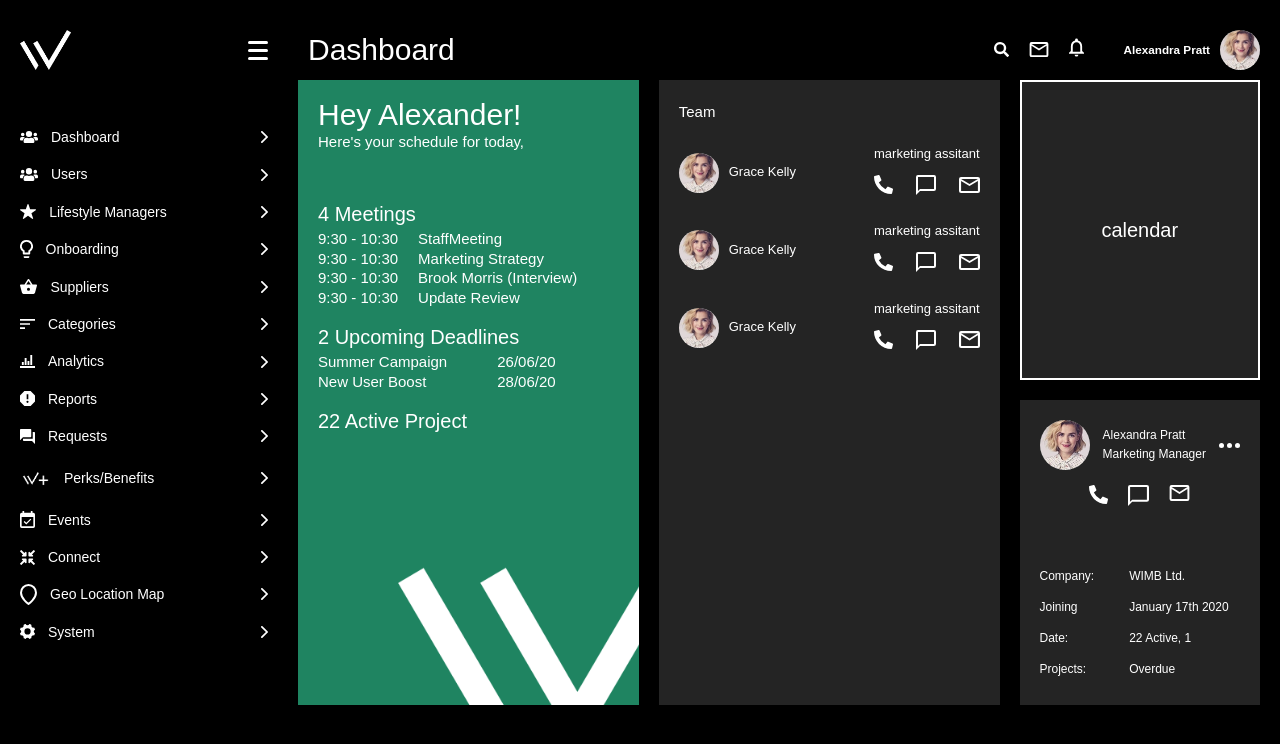
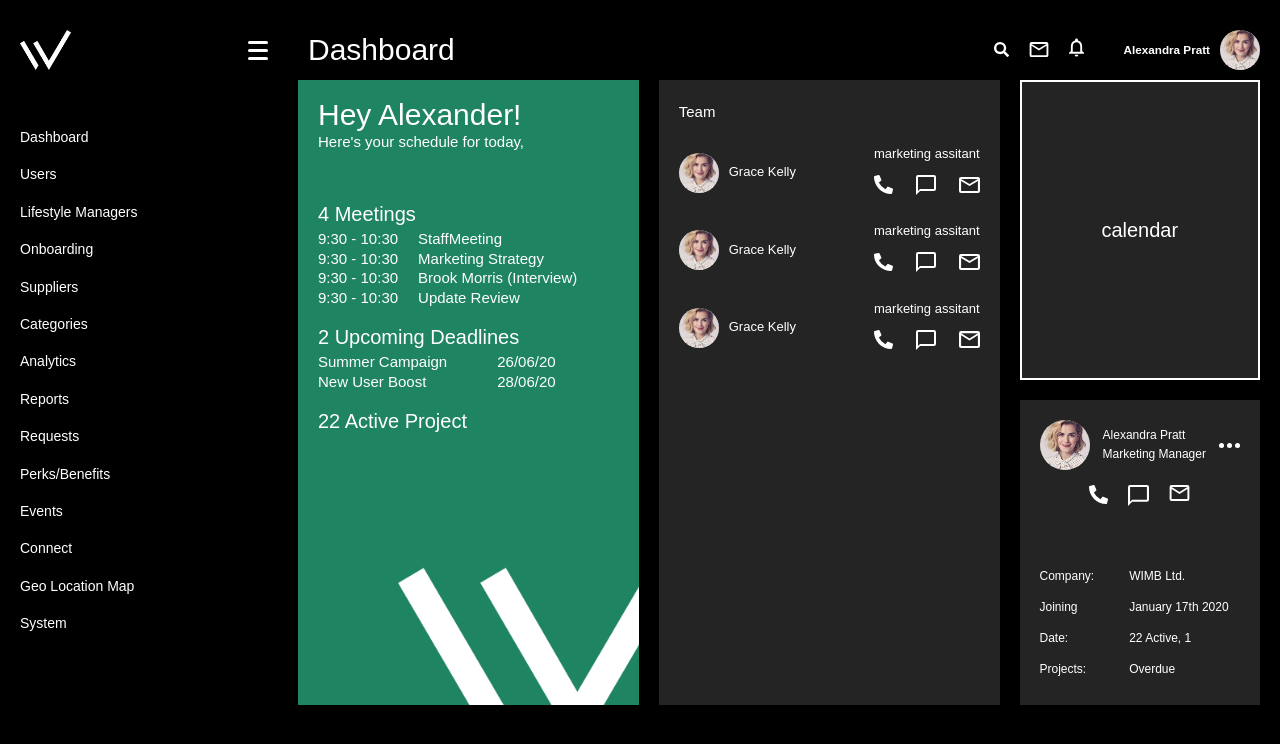
Before and after one commit to Khandaker007/wimb-AP, a React (Vite) app: page / in a window 1280 px wide. Shown: the top 744 px of the page. Built offline with nearby package versions, Linux system fonts and the light colour scheme.

Commit message:
deploy testing

```diff
--- a/src/components/main-sidebar/main-sidebar.component.jsx
+++ b/src/components/main-sidebar/main-sidebar.component.jsx
@@ -4,7 +4,7 @@ import { Link } from "react-router-dom";
 import logo from "../../assets/logo/wimb-logo.svg";
 
 // ICON
-// import dashboard from '../../assets/icon/icon-dashboard.svg'
+import dashboard from '../../assets/icon/icon-dashboard.svg'
 import users from '../../assets/icon/Icon-users.svg'
 import star from '../../assets/icon/Icon-star.svg'
 import onboarding from '../../assets/icon/Icon-onboarding.svg'
@@ -32,100 +32,100 @@ const MainSidebar = () => (
       <ul className="side-nav">
         <li className="side-nav__item">
           <Link to='/' className="side-nav__link">
-            <img src={users} alt="" className="side-nav__icon" />
+            {/* <img src={dashboard} alt="" className="side-nav__icon" /> */}
             <span>Dashboard</span>
-            <img src={arrow} alt="" className="arrow" />
+            {/* <img src={arrow} alt="" className="arrow" /> */}
           </Link>
         </li>
         <li className="side-nav__item">
           <Link to='/user' className="side-nav__link">
-            <img src={users} alt="" className="side-nav__icon" />
+            {/* <img src={users} alt="" className="side-nav__icon" /> */}
             <span>Users</span>
-            <img src={arrow} alt="" className="arrow" />
+            {/* <img src={arrow} alt="" className="arrow" /> */}
           </Link>
         </li>
         <li className="side-nav__item">
           <Link to='/lifestyle-managers' className="side-nav__link">
-            <img src={star} alt="" className="side-nav__icon" />
+            {/* <img src={star} alt="" className="side-nav__icon" /> */}
             <span>Lifestyle Managers</span>
-            <img src={arrow} alt="" className="arrow" />
+            {/* <img src={arrow} alt="" className="arrow" /> */}
           </Link>
         </li>
         <li className="side-nav__item">
           <Link to='' className="side-nav__link">
-            <img src={onboarding} alt="" className="side-nav__icon" />
+            {/* <img src={onboarding} alt="" className="side-nav__icon" /> */}
             <span>Onboarding</span>
-            <img src={arrow} alt="" className="arrow" />
+            {/* <img src={arrow} alt="" className="arrow" /> */}
           </Link>
         </li>
         <li className="side-nav__item">
           <Link to='/suppliers-categories' className="side-nav__link">
-            <img src={suppliers} alt="" className="side-nav__icon" />
+            {/* <img src={suppliers} alt="" className="side-nav__icon" /> */}
             <span>Suppliers</span>
-            <img src={arrow} alt="" className="arrow" />
+            {/* <img src={arrow} alt="" className="arrow" /> */}
           </Link>
         </li>
         <li className="side-nav__item">
           <Link to='' className="side-nav__link">
-            <img src={categorie} alt="" className="side-nav__icon" />
+            {/* <img src={categorie} alt="" className="side-nav__icon" /> */}
             <span>Categories</span>
-            <img src={arrow} alt="" className="arrow" />
+            {/* <img src={arrow} alt="" className="arrow" /> */}
           </Link>
         </li>
         <li className="side-nav__item">
           <Link to='/analytics' className="side-nav__link">
-            <img src={analytic} alt="" className="side-nav__icon" />
+            {/* <img src={analytic} alt="" className="side-nav__icon" /> */}
             <span>Analytics</span>
-            <img src={arrow} alt="" className="arrow" />
+            {/* <img src={arrow} alt="" className="arrow" /> */}
           </Link>
         </li>
         <li className="side-nav__item">
           <Link to='' className="side-nav__link">
-            <img src={report} alt="" className="side-nav__icon" />
+            {/* <img src={report} alt="" className="side-nav__icon" /> */}
             <span>Reports</span>
-            <img src={arrow} alt="" className="arrow" />
+            {/* <img src={arrow} alt="" className="arrow" /> */}
           </Link>
         </li>
         <li className="side-nav__item">
           <Link to='/requests' className="side-nav__link">
-            <img src={request} alt="" className="side-nav__icon" />
+            {/* <img src={request} alt="" className="side-nav__icon" /> */}
             <span>Requests</span>
-            <img src={arrow} alt="" className="arrow" />
+            {/* <img src={arrow} alt="" className="arrow" /> */}
           </Link>
         </li>
         <li className="side-nav__item">
           <Link to='/perks-or-benefits' className="side-nav__link">
-            <img src={wplus} alt="" className="side-nav__icon" />
+            {/* <img src={wplus} alt="" className="side-nav__icon" /> */}
             <span>Perks/Benefits</span>
-            <img src={arrow} alt="" className="arrow" />
+            {/* <img src={arrow} alt="" className="arrow" /> */}
           </Link>
         </li>
         <li className="side-nav__item">
           <Link to='/events' className="side-nav__link">
-            <img src={event} alt="" className="side-nav__icon" />
+            {/* <img src={event} alt="" className="side-nav__icon" /> */}
             <span>Events</span>
-            <img src={arrow} alt="" className="arrow" />
+            {/* <img src={arrow} alt="" className="arrow" /> */}
           </Link>
         </li>
         <li className="side-nav__item">
           <Link to='/connect' className="side-nav__link">
-            <img src={connect} alt="" className="side-nav__icon" />
+            {/* <img src={connect} alt="" className="side-nav__icon" /> */}
             <span>Connect</span>
-            <img src={arrow} alt="" className="arrow" />
+            {/* <img src={arrow} alt="" className="arrow" /> */}
           </Link>
         </li>
         <li className="side-nav__item">
           <Link to='/geo-location-map-region' className="side-nav__link">
-            <img src={navigation} alt="" className="side-nav__icon" />
+            {/* <img src={navigation} alt="" className="side-nav__icon" /> */}
             <span>Geo Location Map</span>
-            <img src={arrow} alt="" className="arrow" />
+            {/* <img src={arrow} alt="" className="arrow" /> */}
           </Link>
         </li>
         <li className="side-nav__item">
           <Link to='' className="side-nav__link">
-            <img src={system} alt="" className="side-nav__icon" />
+            {/* <img src={system} alt="" className="side-nav__icon" /> */}
             <span>System</span>
-            <img src={arrow} alt="" className="arrow" />
+            {/* <img src={arrow} alt="" className="arrow" /> */}
           </Link>
         </li>
       </ul>
```
